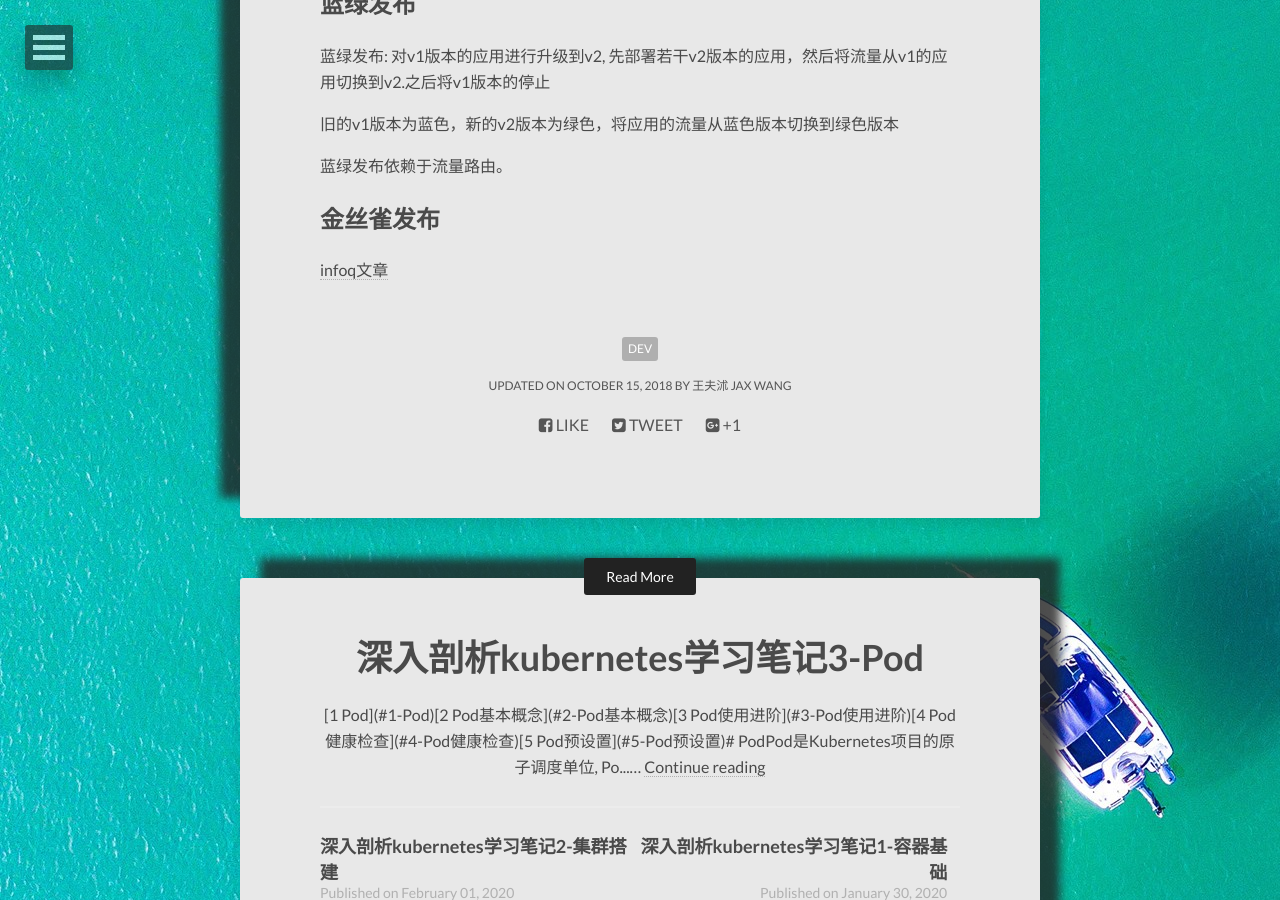
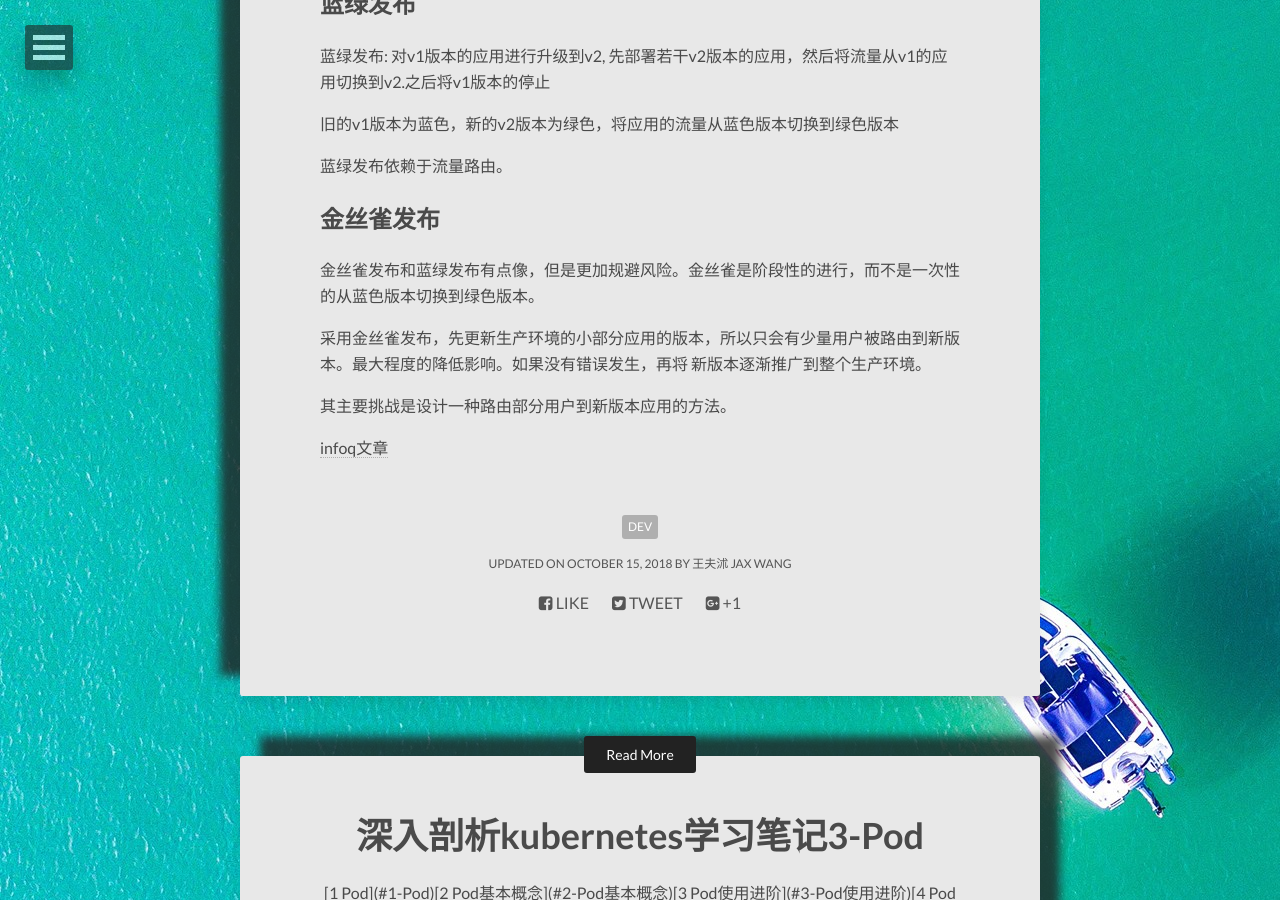
Before and after one commit to wfsly/blog, a Jekyll site: the page built from _posts/2018-10-15-灰度蓝绿金丝雀发布.md, in a window 1280 px wide and 900 px high, scrolled down 432 px. Built offline with Jekyll 4.4.1, drawn with Linux system fonts in a browser that asks for light colours; nearby versions of some CDN libraries.

Commit message:
feat: update 2018-10-15-灰度蓝绿金丝雀发布

```diff
--- a/_posts/2018-10-15-灰度蓝绿金丝雀发布.md
+++ b/_posts/2018-10-15-灰度蓝绿金丝雀发布.md
@@ -19,6 +19,13 @@ tags: [dev]
 
 ## 金丝雀发布
 
+金丝雀发布和蓝绿发布有点像，但是更加规避风险。金丝雀是阶段性的进行，而不是一次性的从蓝色版本切换到绿色版本。
+
+采用金丝雀发布，先更新生产环境的小部分应用的版本，所以只会有少量用户被路由到新版本。最大程度的降低影响。如果没有错误发生，再将
+新版本逐渐推广到整个生产环境。
+
+其主要挑战是设计一种路由部分用户到新版本应用的方法。
+
 [infoq文章][infoq]
 
 
```
